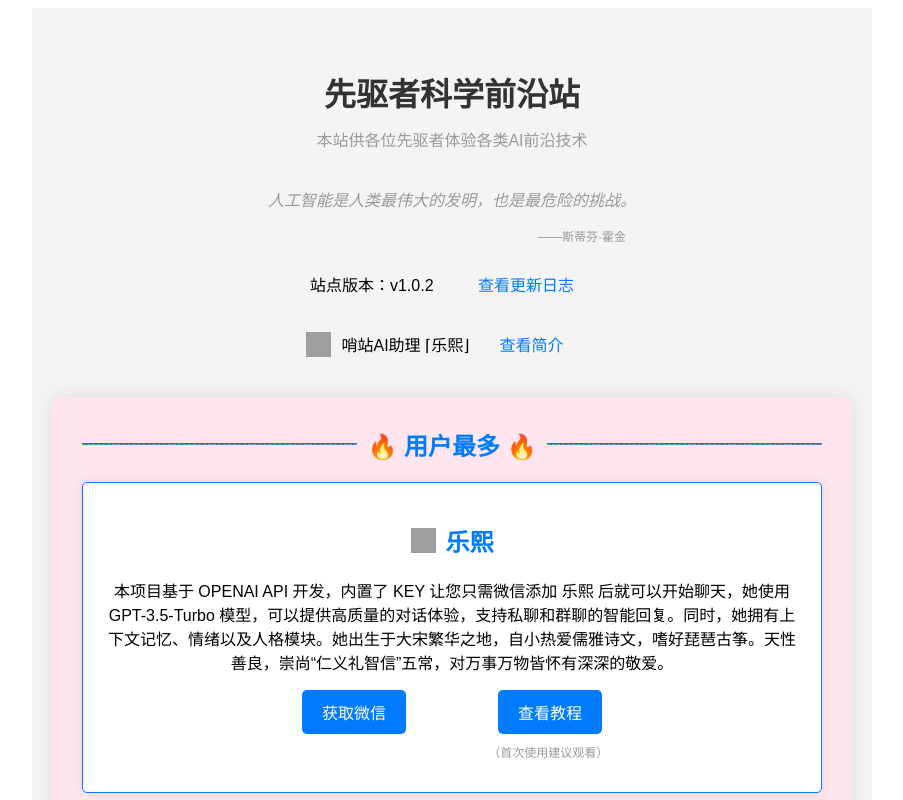
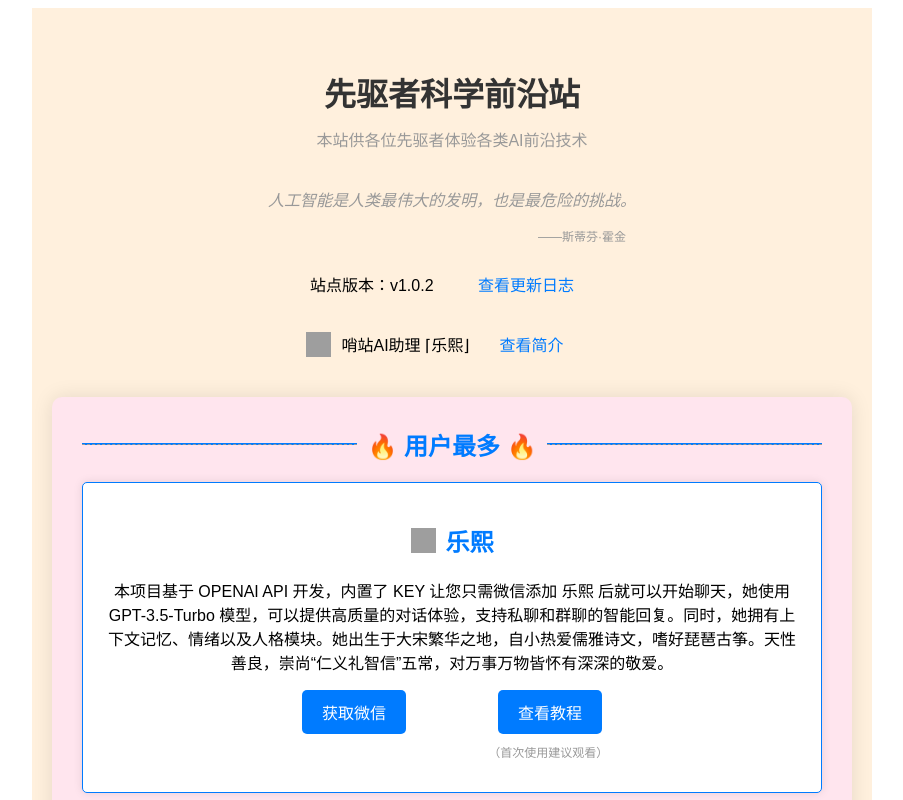
Before and after one commit to cheng7760/AIproject, a React (Create React App) app: page / in a window 1280 px wide. Shown: the top 800 px of the page, without its empty margins (188-1091 px from the left). Built offline with nearby package versions, Linux system fonts and the light colour scheme; grey boxes are pictures that could not be loaded.

Commit message:
Update App.css

```diff
--- a/src/App.css
+++ b/src/App.css
@@ -2,7 +2,7 @@
   font-family: Arial, sans-serif;
   padding: 20px;
   text-align: center;
-  background-color: #f4f4f4;
+  background-color: #fff0dd;
   max-width: 800px;
   margin: 0 auto;
   display: flex;
```
